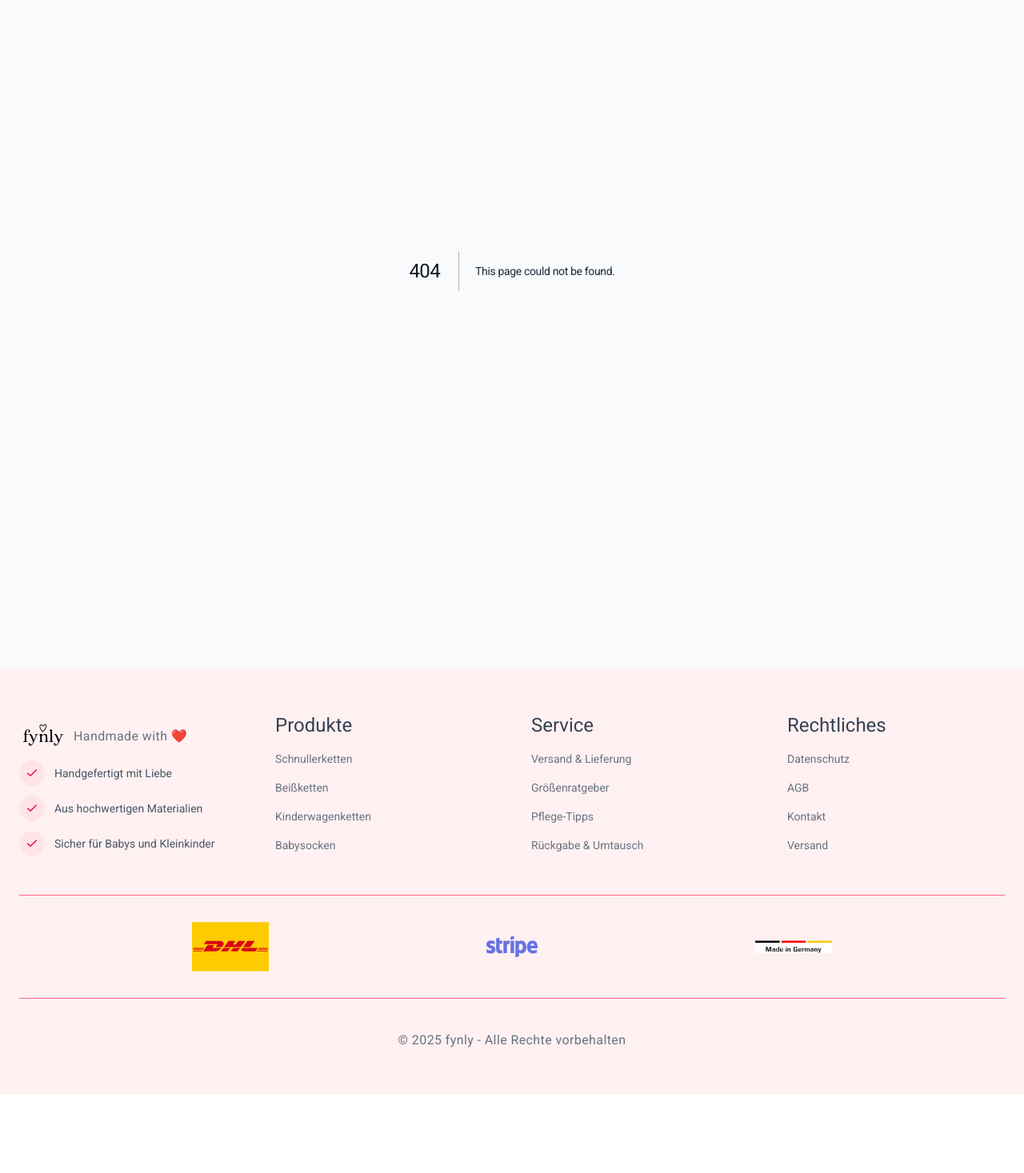
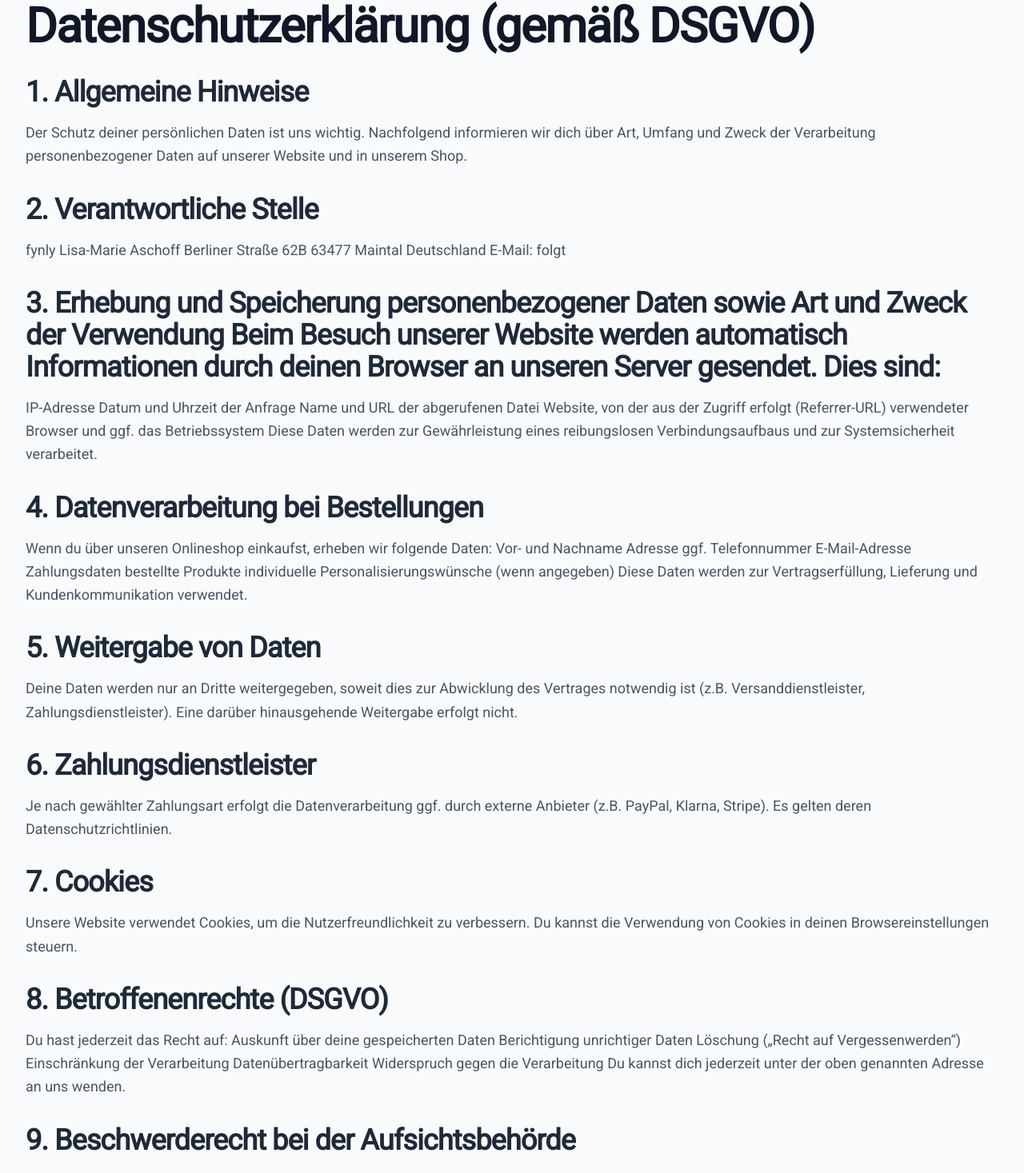
Before and after one commit to jan-riemenschneider/fynly, a Next.js app: page /privacyPolicy in a window 1280 px wide. Before the commit this address had no page. Shown: the part 217-1684 px from the top of the page at 80% size. Before the commit the page ends 1586 px from the top, so only its background shows below. Built offline with nearby package versions, Linux system fonts and the light colour scheme.

Commit message:
feat: - added agb & privacy policy page

```diff
--- a/src/app/ContactPage/page.tsx
+++ b/src/app/ContactPage/page.tsx
@@ -1,20 +1,17 @@
-export default function Contact() {
+export function Contact() {
   return (
-    <div className="flex-1 flex flex-col justify-center">
+    <div className="flex flex-1 flex-col justify-center">
       <div className="flex flex-col items-center gap-5">
-        <h1 className="heading-lg text-center mb-2">Kontakt</h1>
-        <p className="text-center text-muted-foreground mb-8 px-3">
+        <h1 className="heading-lg mb-2 text-center">Kontakt</h1>
+        <p className="text-muted-foreground mb-8 px-3 text-center">
           Haben Sie Fragen oder spezielle Wünsche? Kontaktieren Sie uns.
         </p>
 
         <div>
-          <div className="bg-gray-50 p-6 rounded-lg shadow-sm">
+          <div className="rounded-lg bg-gray-50 p-6 shadow-sm">
             <h2 className="heading-sm mb-4">Kontaktinformationen</h2>
 
-            <div
-              className="space-y-4
-            "
-            >
+            <div className="space-y-4">
               <div>
                 <p className="font-medium">Adresse:</p>
                 <p className="text-muted-foreground">
@@ -43,5 +40,5 @@ export default function Contact() {
         </div>
       </div>
     </div>
-  );
+  )
 }
--- /dev/null
+++ b/src/app/agb/page.tsx
@@ -0,0 +1,85 @@
+export default function TermsAndConditions() {
+  return (
+    <div className="container mx-auto flex flex-col justify-start gap-6 md:gap-8">
+      <h1>Allgemeine Geschäftsbedingungen (AGB)</h1>
+
+      <div className="space-y-2 md:space-y-4">
+        <h2>1. Geltungsbereich</h2>
+        <p>
+          Diese AGB gelten für alle Bestellungen über unseren Onlineshop
+          „fynly“, vertreten durch Lisa-Marie Aschoff.
+        </p>
+      </div>
+      <div className="space-y-2 md:space-y-4">
+        <h2>2. Vertragsabschluss</h2>
+        <p>
+          Die Darstellung der Produkte im Shop stellt kein rechtlich bindendes
+          Angebot dar. Der Kaufvertrag kommt zustande, wenn wir deine Bestellung
+          per E-Mail bestätigen oder die Ware versenden.
+        </p>
+      </div>
+      <div className="space-y-2 md:space-y-4">
+        <h2>3. Produkte und Personalisierung</h2>
+        <p>
+          Alle Produkte sind handgefertigte Unikate. Bei personalisierten
+          Artikeln kann es zu leichten Abweichungen kommen. Diese stellen keinen
+          Mangel dar. Bitte überprüfe die Angaben (z.B. Namen, Wunschtexte)
+          sorgfältig vor dem Absenden der Bestellung.
+        </p>
+      </div>
+      <div className="space-y-2 md:space-y-4">
+        <h2>4. Preise und Versand</h2>
+        <p>
+          Alle Preise verstehen sich inkl. der gesetzlichen Mehrwertsteuer
+          (sofern ausgewiesen) zzgl. Versandkosten. Die Versandkosten werden im
+          Bestellvorgang angezeigt.
+        </p>
+      </div>
+      <div className="space-y-2 md:space-y-4">
+        <h2>5. Zahlung</h2>
+        <p>
+          Zahlungsmöglichkeiten sind: Vorkasse, PayPal, ggf. weitere Dienste
+          (z.B. Klarna, Stripe). Die Zahlung ist unmittelbar nach
+          Vertragsschluss fällig.
+        </p>
+      </div>
+      <div className="space-y-2 md:space-y-4">
+        <h2>6. Lieferung</h2>
+        <p>
+          Die Lieferung erfolgt innerhalb Deutschlands. Lieferzeiten können je
+          nach Produkt variieren – insbesondere bei personalisierten Artikeln.
+          Die voraussichtliche Lieferzeit wird im Shop angegeben.
+        </p>
+      </div>
+      <div className="space-y-2 md:space-y-4">
+        <h2>7. Widerrufsrecht</h2>
+        <p>
+          Verbrauchern steht grundsätzlich ein 14-tägiges Widerrufsrecht zu.
+          Ausgenommen sind: personalisierte Artikel, Sonderanfertigungen nach
+          Kundenspezifikation. Diese sind vom Widerruf ausgeschlossen (§ 312g
+          Abs. 2 BGB).
+        </p>
+      </div>
+      <div className="space-y-2 md:space-y-4">
+        <h2>8. Gewährleistung</h2>
+        <p>Es gelten die gesetzlichen Mängelhaftungsrechte.</p>
+      </div>
+      <div className="space-y-2 md:space-y-4">
+        <h2>9. Haftung</h2>
+        <p>
+          Wir haften unbeschränkt nur bei Vorsatz und grober Fahrlässigkeit. Bei
+          leichter Fahrlässigkeit nur bei Verletzung wesentlicher
+          Vertragspflichten und begrenzt auf den typischen Schaden.
+        </p>
+      </div>
+      <div className="space-y-2 md:space-y-4">
+        <h2>10. Schlussbestimmungen</h2>
+        <p>
+          Es gilt deutsches Recht unter Ausschluss des UN-Kaufrechts. Sollten
+          einzelne Bestimmungen unwirksam sein, bleibt der Vertrag im Übrigen
+          wirksam.
+        </p>
+      </div>
+    </div>
+  )
+}
--- a/src/app/layout.tsx
+++ b/src/app/layout.tsx
@@ -24,7 +24,7 @@ export default function RootLayout({
         <CartProvider>
           <AnnouncementBar />
           <NavigationBar />
-          <main className="bg-main-background flex flex-1 flex-col px-6 pb-16 md:px-8 md:pb-24">
+          <main className="bg-main-background flex flex-1 flex-col px-6 pt-16 pb-16 md:px-8 md:pb-24">
             {children}
           </main>
           <Footer />
--- /dev/null
+++ b/src/app/privacyPolicy/page.tsx
@@ -0,0 +1,90 @@
+export default function PrivacyPolicy() {
+  return (
+    <div className="container mx-auto flex flex-col justify-start gap-6 md:gap-8">
+      <h1>Datenschutzerklärung (gemäß DSGVO)</h1>
+
+      <div className="space-y-2 md:space-y-4">
+        <h2>1. Allgemeine Hinweise</h2>
+        <p>
+          Der Schutz deiner persönlichen Daten ist uns wichtig. Nachfolgend
+          informieren wir dich über Art, Umfang und Zweck der Verarbeitung
+          personenbezogener Daten auf unserer Website und in unserem Shop.
+        </p>
+      </div>
+      <div className="space-y-2 md:space-y-4">
+        <h2>2. Verantwortliche Stelle</h2>
+        <p className="block">
+          fynly Lisa-Marie Aschoff Berliner Straße 62B 63477 Maintal Deutschland
+          E-Mail: folgt
+        </p>
+      </div>
+      <div className="space-y-2 md:space-y-4">
+        <h2>
+          3. Erhebung und Speicherung personenbezogener Daten sowie Art und
+          Zweck der Verwendung Beim Besuch unserer Website werden automatisch
+          Informationen durch deinen Browser an unseren Server gesendet. Dies
+          sind:
+        </h2>
+        <p>
+          IP-Adresse Datum und Uhrzeit der Anfrage Name und URL der abgerufenen
+          Datei Website, von der aus der Zugriff erfolgt (Referrer-URL)
+          verwendeter Browser und ggf. das Betriebssystem Diese Daten werden zur
+          Gewährleistung eines reibungslosen Verbindungsaufbaus und zur
+          Systemsicherheit verarbeitet.
+        </p>
+      </div>
+      <div className="space-y-2 md:space-y-4">
+        <h2>4. Datenverarbeitung bei Bestellungen</h2>
+        <p>
+          Wenn du über unseren Onlineshop einkaufst, erheben wir folgende Daten:
+          Vor- und Nachname Adresse ggf. Telefonnummer E-Mail-Adresse
+          Zahlungsdaten bestellte Produkte individuelle Personalisierungswünsche
+          (wenn angegeben) Diese Daten werden zur Vertragserfüllung, Lieferung
+          und Kundenkommunikation verwendet.
+        </p>
+      </div>
+      <div className="space-y-2 md:space-y-4">
+        <h2>5. Weitergabe von Daten</h2>
+        <p>
+          Deine Daten werden nur an Dritte weitergegeben, soweit dies zur
+          Abwicklung des Vertrages notwendig ist (z.B. Versanddienstleister,
+          Zahlungsdienstleister). Eine darüber hinausgehende Weitergabe erfolgt
+          nicht.
+        </p>
+      </div>
+      <div className="space-y-2 md:space-y-4">
+        <h2>6. Zahlungsdienstleister</h2>
+        <p>
+          Je nach gewählter Zahlungsart erfolgt die Datenverarbeitung ggf. durch
+          externe Anbieter (z.B. PayPal, Klarna, Stripe). Es gelten deren
+          Datenschutzrichtlinien.
+        </p>
+      </div>
+      <div className="space-y-2 md:space-y-4">
+        <h2>7. Cookies</h2>
+        <p>
+          Unsere Website verwendet Cookies, um die Nutzerfreundlichkeit zu
+          verbessern. Du kannst die Verwendung von Cookies in deinen
+          Browsereinstellungen steuern.
+        </p>
+      </div>
+      <div className="space-y-2 md:space-y-4">
+        <h2>8. Betroffenenrechte (DSGVO)</h2>
+        <p>
+          Du hast jederzeit das Recht auf: Auskunft über deine gespeicherten
+          Daten Berichtigung unrichtiger Daten Löschung („Recht auf
+          Vergessenwerden“) Einschränkung der Verarbeitung Datenübertragbarkeit
+          Widerspruch gegen die Verarbeitung Du kannst dich jederzeit unter der
+          oben genannten Adresse an uns wenden.
+        </p>
+      </div>
+      <div className="space-y-2 md:space-y-4">
+        <h2>9. Beschwerderecht bei der Aufsichtsbehörde</h2>
+        <p>
+          Du hast das Recht, dich bei einer Datenschutz-Aufsichtsbehörde über
+          die Verarbeitung deiner personenbezogenen Daten zu beschweren.
+        </p>
+      </div>
+    </div>
+  )
+}
```
